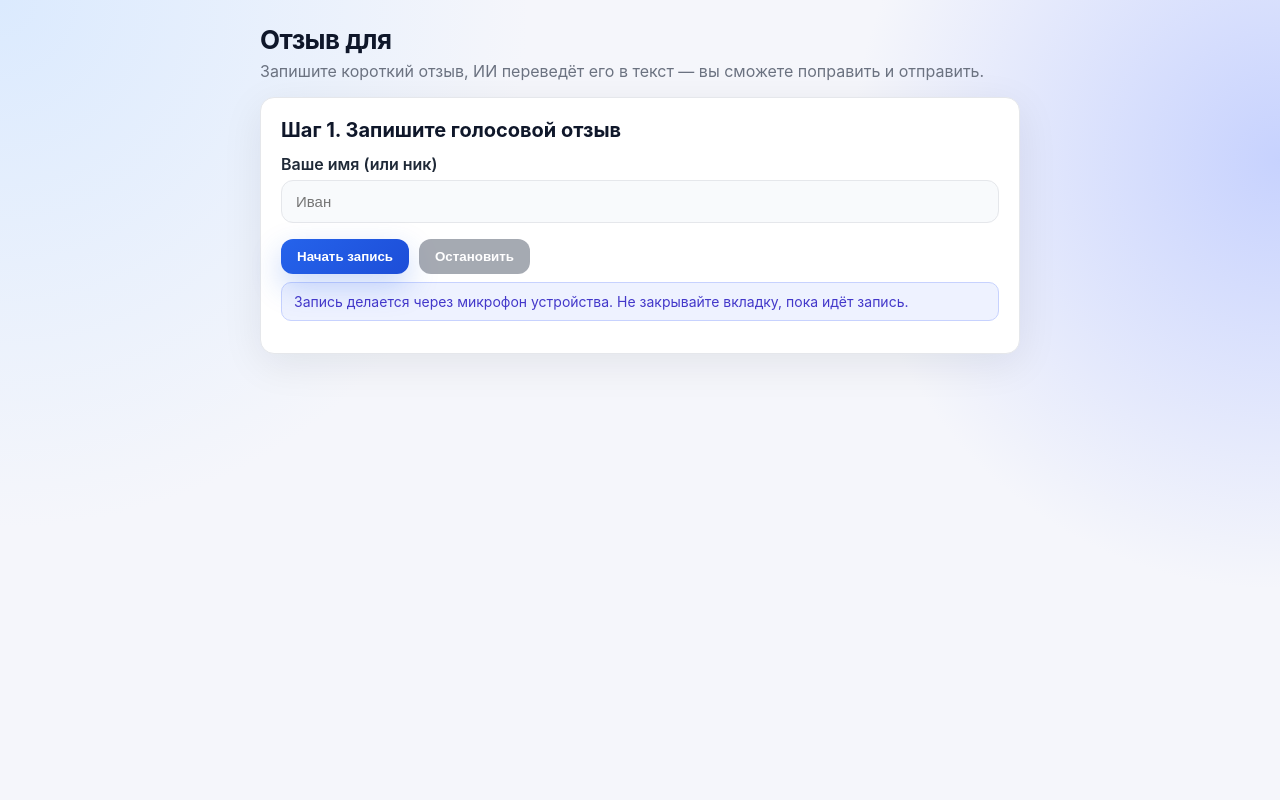
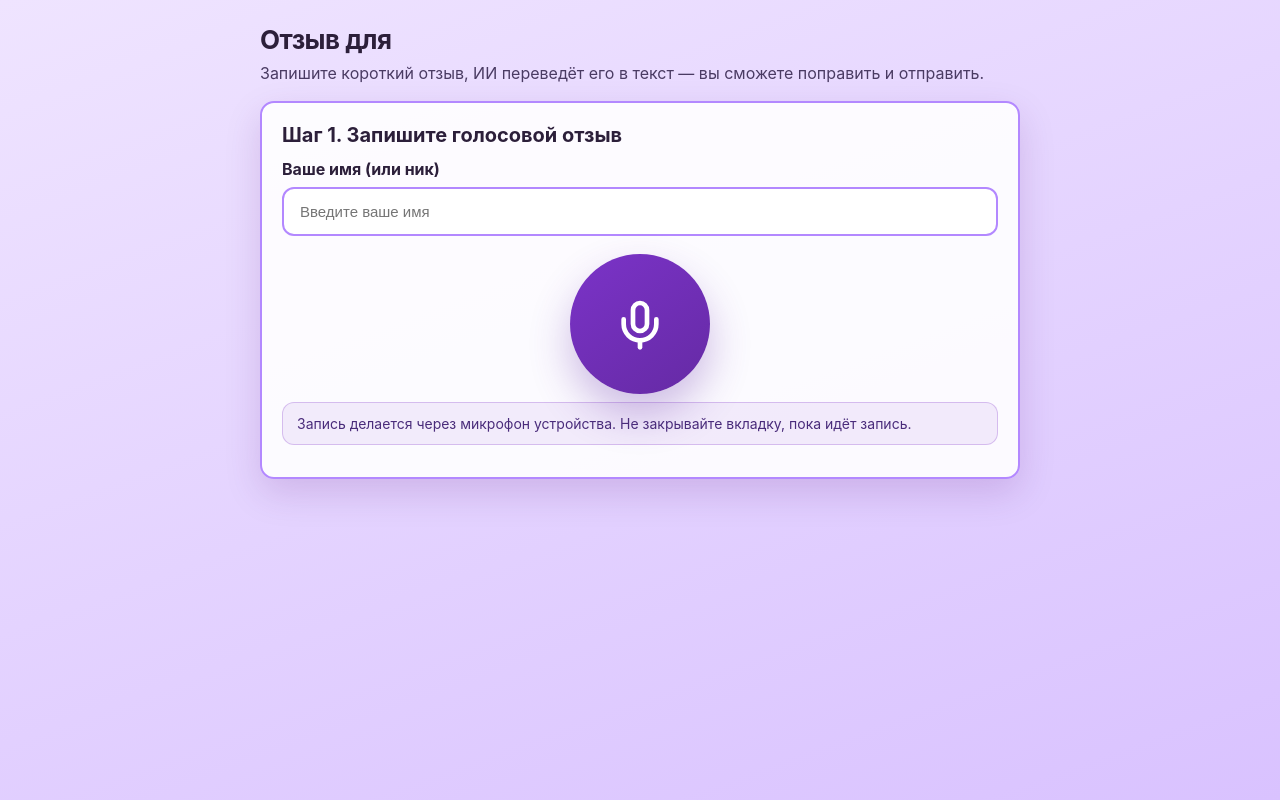
Before and after one commit to andrrrrey/voice-feedback, a FastAPI app: template templates/public_form.html in a window 1280 px wide. Run offline with FastAPI, Linux system fonts and the light colour scheme; the template is opened without the code that fills it, so the values that code supplies are empty.

Commit message:
Обновление UI

```diff
--- a/templates/public_form.html
+++ b/templates/public_form.html
@@ -6,92 +6,130 @@
   <title>Оставить голосовой отзыв — {{ company.name }}</title>
   <style>
     :root {
-      --bg: #f5f6fb;
-      --card: #ffffff;
-      --border: #e5e7eb;
-      --muted: #6b7280;
-      --text: #0f172a;
-      --primary: #2563eb;
-      --primary-hover: #1d4ed8;
+      --bg-start: #efe4ff;
+      --bg-end: #d9c2ff;
+      --card: rgba(255, 255, 255, 0.9);
+      --border: #b388ff;
+      --muted: #4a3b63;
+      --text: #2c1f3a;
+      --primary: #7b33c8;
+      --primary-hover: #652aa4;
     }
     body {
       font-family: 'Inter', system-ui, -apple-system, sans-serif;
       margin: 0;
       min-height: 100vh;
-      background: radial-gradient(circle at 0% 0%, #dbeafe 0, rgba(219,234,254,0) 35%),
-                  radial-gradient(circle at 100% 20%, #c7d2fe 0, rgba(199,210,254,0) 30%),
-                  var(--bg);
+      background: linear-gradient(160deg, var(--bg-start), var(--bg-end));
       color: var(--text);
       padding: 24px;
       box-sizing: border-box;
+      display: flex;
+      justify-content: center;
+      align-items: flex-start;
     }
     .container {
       max-width: 760px;
+      width: 100%;
       margin: 0 auto 32px;
     }
     .card {
       background: var(--card);
       border-radius: 14px;
       padding: 20px;
-      box-shadow: 0 10px 40px rgba(15, 23, 42, 0.08);
-      border: 1px solid var(--border);
+      box-shadow: 0 14px 36px rgba(82, 0, 109, 0.15);
+      border: 2px solid var(--border);
       margin-top: 16px;
     }
     h1 { margin: 0 0 6px; font-size: 26px; letter-spacing: -0.02em; }
     h2 { margin: 0 0 12px; font-size: 20px; }
-    p { margin: 6px 0 12px; color: var(--muted); }
+    p { margin: 6px 0 12px; color: var(--muted); line-height: 1.5; }
     .logo {
       max-height: 90px;
       margin: 12px 0 4px;
-    }    .step { display: none; }
+    }
+    .step { display: none; }
     .step.active { display: block; }
     .input-group { margin: 10px 0 16px; }
-    label { font-weight: 600; display: block; margin-bottom: 6px; color: #1f2937; }
+    label { font-weight: 700; display: block; margin-bottom: 8px; color: var(--text); }
     input[type="text"], textarea {
       width: 100%;
       border-radius: 12px;
-      border: 1px solid var(--border);
-      padding: 12px 14px;
+      border: 2px solid var(--border);
+      padding: 14px 16px;
       font-size: 15px;
       box-sizing: border-box;
-      background: #f8fafc;
+      background: rgba(255, 255, 255, 0.9);
       transition: border-color 0.15s, box-shadow 0.15s;
     }
     input:focus, textarea:focus {
       outline: none;
       border-color: var(--primary);
-      box-shadow: 0 0 0 3px rgba(37,99,235,0.2);
+      box-shadow: 0 0 0 4px rgba(123, 51, 200, 0.25);
       background: #fff;
     }
     textarea { min-height: 160px; resize: vertical; }
-    .btn-row { display: flex; gap: 10px; flex-wrap: wrap; margin-top: 6px; }
+    .btn-row { display: flex; gap: 10px; flex-wrap: wrap; margin-top: 12px; }
     .btn {
       padding: 10px 16px;
-      border: none;
+      border: 2px solid var(--primary);
       border-radius: 12px;
       cursor: pointer;
       font-weight: 700;
       color: #fff;
       background: linear-gradient(135deg, var(--primary), var(--primary-hover));
-      box-shadow: 0 12px 30px rgba(37, 99, 235, 0.25);
-      transition: transform 0.1s ease, box-shadow 0.2s ease;
+      box-shadow: 0 12px 30px rgba(101, 42, 164, 0.25);
+      transition: transform 0.15s ease, box-shadow 0.2s ease, background 0.2s ease;
     }
     .btn.secondary {
-      background: #6b7280;
-      box-shadow: none;
+      background: linear-gradient(135deg, #9a88c7, #7b33c8);
+      border-color: #9a88c7;
+      box-shadow: 0 10px 26px rgba(122, 102, 176, 0.2);
     }
     .btn:disabled { opacity: 0.6; cursor: not-allowed; }
     .btn:hover:not(:disabled) { transform: translateY(-1px); }
     .info-box {
-      background: #eef2ff;
-      color: #4338ca;
-      border: 1px solid #c7d2fe;
-      padding: 10px 12px;
-      border-radius: 10px;
+      background: rgba(123, 51, 200, 0.08);
+      color: #4a2c7b;
+      border: 1px solid rgba(123, 51, 200, 0.25);
+      padding: 12px 14px;
+      border-radius: 12px;
       font-size: 14px;
       margin-top: 8px;
     }
     .status { margin-top: 8px; font-size: 14px; color: var(--muted); }
+
+    .mic-wrapper {
+      display: flex;
+      justify-content: center;
+      margin: 18px 0 6px;
+    }
+    .mic-button {
+      width: 140px;
+      height: 140px;
+      border-radius: 50%;
+      border: none;
+      display: grid;
+      place-items: center;
+      background: linear-gradient(145deg, var(--primary), var(--primary-hover));
+      color: #fff;
+      box-shadow: 0 20px 40px rgba(101, 42, 164, 0.3);
+      cursor: pointer;
+      transition: transform 0.3s ease, box-shadow 0.3s ease;
+    }
+    .mic-button svg {
+      width: 56px;
+      height: 56px;
+    }
+    .mic-button:hover { transform: translateY(-2px); }
+    .mic-button.recording {
+      animation: pulse 1.6s ease-in-out infinite;
+      box-shadow: 0 24px 60px rgba(123, 51, 200, 0.4);
+    }
+    @keyframes pulse {
+      0% { transform: scale(1); }
+      50% { transform: scale(1.08); }
+      100% { transform: scale(1); }
+    }
 
     @media (max-width: 640px) {
       body { padding: 16px; }
@@ -103,6 +141,7 @@
       .btn-row { flex-direction: column; align-items: stretch; }
       .btn { width: 100%; text-align: center; }
       textarea { min-height: 120px; }
+      .mic-button { width: 120px; height: 120px; }
     }
   </style>
 </head>
@@ -121,11 +160,16 @@
       <h2>Шаг 1. Запишите голосовой отзыв</h2>
       <div class="input-group">
         <label for="userName">Ваше имя (или ник)</label>
-        <input type="text" id="userName" placeholder="Иван">
+        <input type="text" id="userName" placeholder="Введите ваше имя">
       </div>
-      <div class="btn-row">
-        <button id="startBtn" class="btn" type="button">Начать запись</button>
-        <button id="stopBtn" class="btn secondary" type="button" disabled>Остановить</button>
+      <div class="mic-wrapper">
+        <button id="startBtn" class="mic-button" type="button" aria-label="Записать отзыв">
+          <svg viewBox="0 0 24 24" fill="none" stroke="currentColor" stroke-width="2" stroke-linecap="round" stroke-linejoin="round">
+            <path d="M12 3a3 3 0 0 0-3 3v6a3 3 0 0 0 6 0V6a3 3 0 0 0-3-3Z" />
+            <path d="M19 10v2a7 7 0 0 1-14 0v-2" />
+            <line x1="12" x2="12" y1="19" y2="22" />
+          </svg>
+        </button>
       </div>
       <div class="info-box">Запись делается через микрофон устройства. Не закрывайте вкладку, пока идёт запись.</div>
       <p id="recordStatus" class="status"></p>
@@ -180,7 +224,6 @@
     }
 
     const startBtn = document.getElementById("startBtn");
-    const stopBtn = document.getElementById("stopBtn");
     const recordStatus = document.getElementById("recordStatus");
     const userNameInput = document.getElementById("userName");
     const aiText = document.getElementById("aiText");
@@ -190,7 +233,14 @@
     const sendBtn = document.getElementById("sendBtn");
     const sendStatus = document.getElementById("sendStatus");
 
+    let isRecording = false;
+
     startBtn.onclick = async () => {
+      if (isRecording) {
+        stopRecording();
+        return;
+      }
+
       audioChunks = [];
       fallbackBuffers = [];
       useFallback = false;
@@ -237,27 +287,29 @@
         mediaRecorder.onstop = onRecordStop;
         mediaRecorder.start();
         recordStatus.textContent = "Запись идёт...";
-        startBtn.disabled = true;
-        stopBtn.disabled = false;
+        startBtn.classList.add("recording");
+        isRecording = true;
       } catch (e) {
         console.error(e);
         await startFallbackRecorder();
       }
     };
 
-    stopBtn.onclick = () => {
+    function stopRecording() {
       if (useFallback) {
         stopFallbackRecorder();
       } else if (mediaRecorder && mediaRecorder.state !== "inactive") {
         mediaRecorder.stop();
       }
-      stopBtn.disabled = true;
-      startBtn.disabled = false;
       recordStatus.textContent = "Обработка записи...";
-    };
+      startBtn.classList.remove("recording");
+      isRecording = false;
+    }
 
     async function onRecordStop() {
       const blob = new Blob(audioChunks, { type: recorderMime || "audio/webm" });
+      startBtn.classList.remove("recording");
+      isRecording = false;
       await uploadAudioBlob(blob, recorderMime || "audio/webm");
     }
 
@@ -320,8 +372,8 @@
 
         useFallback = true;
         recordStatus.textContent = "Запись идёт...";
-        startBtn.disabled = true;
-        stopBtn.disabled = false;
+        startBtn.classList.add("recording");
+        isRecording = true;
       } catch (error) {
         console.error(error);
         recordStatus.textContent = "Не удалось получить доступ к микрофону.";
@@ -354,6 +406,8 @@
       fallbackSource = null;
       fallbackStream = null;
 
+      startBtn.classList.remove("recording");
+      isRecording = false;
       uploadAudioBlob(wavBlob, "audio/wav");
     }
 
```
Also changed, not shown: 1 other file.
